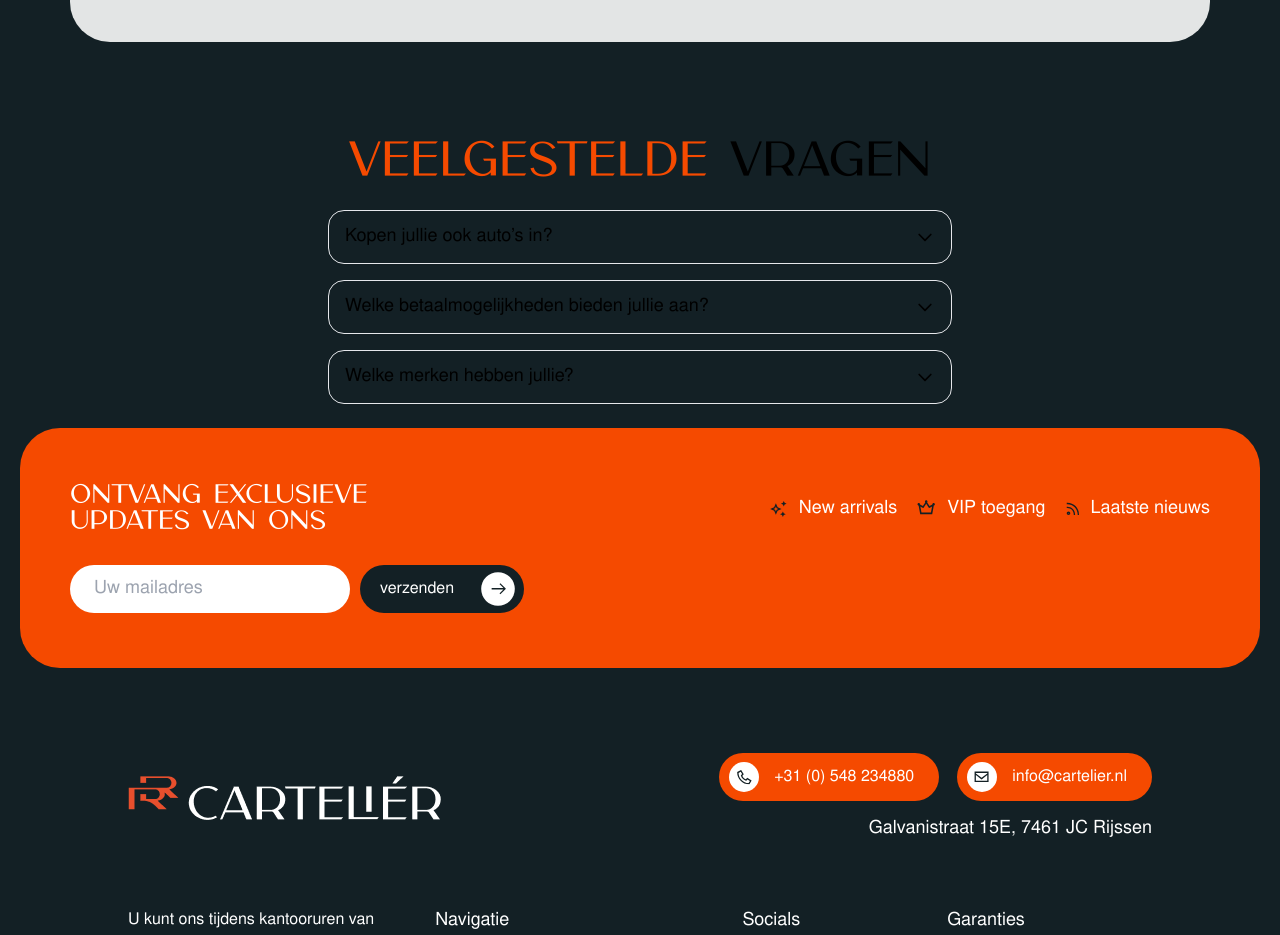
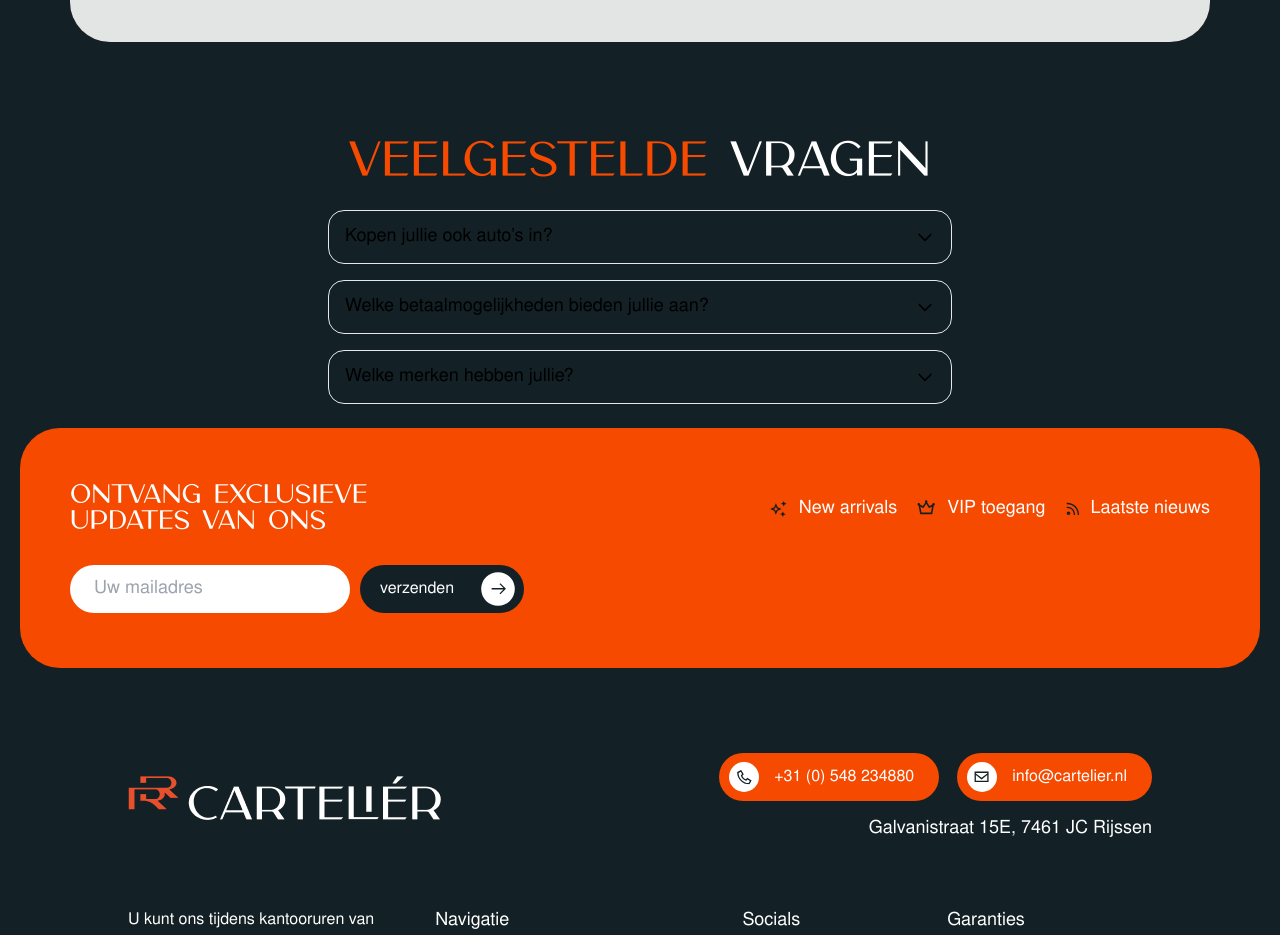
Before and after one commit to erjenweb/nextjs, a Next.js app: page /over-ons in a window 1280 px wide. Shown: the part 4156-5091 px from the top of the page. Built offline with nearby package versions, Linux system fonts and the light colour scheme; no server answers; the database is empty.

Commit message:
Update faq.tsx

```diff
--- a/src/components/page/faq.tsx
+++ b/src/components/page/faq.tsx
@@ -29,8 +29,8 @@ function FAQ() {
   };
 
   return (
-    <section className="max-w-2xl mx-auto p-6">
-      <h2 className="mb-6 text-center ft-48 white-color">
+    <section className="max-w-2xl mx-auto p-6 faq-section">
+      <h2 className="mb-6 text-center ft-48 white-text">
         <span className="orange-text">veelgestelde</span> vragen
       </h2>
       <div className="space-y-4">
```
